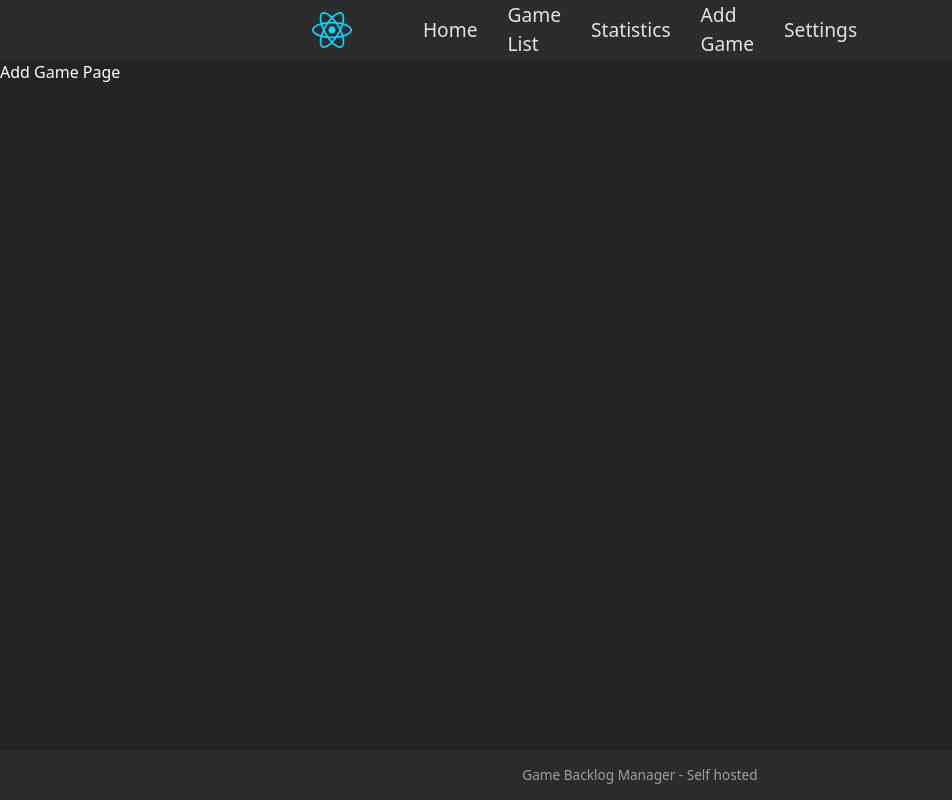
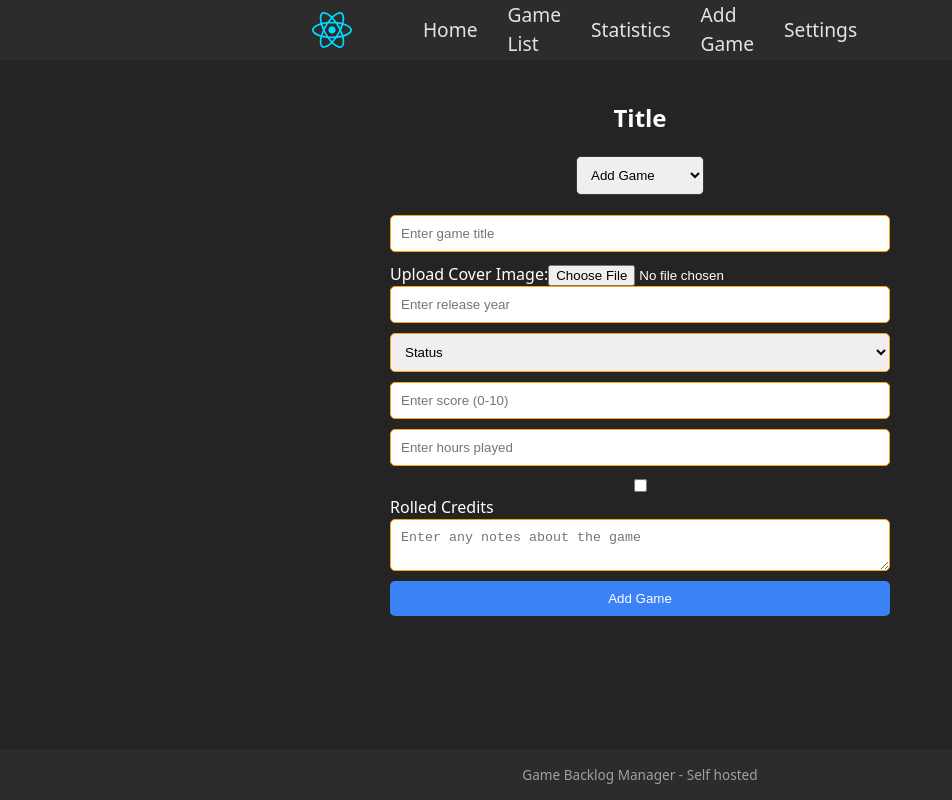
Before and after one commit to SirSalsa/Obelyx, a React (Vite) app in the folder gamebacklog.frontend/: page /add-game in a window 1280 px wide. Shown: the whole page, without its empty margins (0-952 px from the left). Built offline with nearby package versions, Linux system fonts and the light colour scheme.

Commit message:
Added page for importing/exporting

```diff
--- a/gamebacklog.frontend/src/App.jsx
+++ b/gamebacklog.frontend/src/App.jsx
@@ -5,7 +5,7 @@ import Footer from './modules/Footer/Footer'
 
 // Pages
 import GameList from './modules/GameList/GameList'
-
+import ImportExport from './modules/ImportExport/ImportExport'
 
 function App() {
   return (
@@ -17,7 +17,7 @@ function App() {
           <Route path="/" element={<div>Home Page</div>} />
           <Route path="/games" element={<GameList />} />
           <Route path="/statistics" element={<div>Statistics Page</div>} />
-          <Route path="/add-game" element={<div>Add Game Page</div>} />
+          <Route path="/add-game" element={<ImportExport />} />
           <Route path="/settings" element={<div>Settings Page</div>} />
         </Routes>
         <Footer />
--- /dev/null
+++ b/gamebacklog.frontend/src/modules/ImportExport/ImportExport.jsx
@@ -0,0 +1,44 @@
+import "./ImportExport.scss"
+
+function ImportExport() {
+    return (
+        <main className="ImportExport">
+            <h2>Title</h2>
+            <select name="sort" id="sort">
+                <option value="add">Add Game</option>
+                {/** Add other pages later */}
+                <option value="import">Import Games</option>
+                <option value="export">Export Games</option>
+            </select>
+            {/** Render content based on selected option */}
+            <div className="ImportExport_Content">
+
+            </div>
+            <div className="Add_Container">
+                <input type="text" title="Title" placeholder="Enter game title" />
+                <form>
+                    <label htmlFor="image">Upload Cover Image:</label>
+                    <input type="file" id="image" name="image" />
+                </form>
+                <input type="text" title="Release Year" placeholder="Enter release year" />
+                <select name="status" id="status">
+                    <option value="" disabled selected>Status</option>
+                    <option value="all">All</option>
+                    <option value="wishlist">Wishlist</option>
+                    <option value="planned">Planned</option>
+                    <option value="playing">Playing</option>
+                    <option value="paused">Paused</option>
+                    <option value="completed">Completed</option>
+                    <option value="dropped">Dropped</option>
+                </select>
+                <input type="number" title="Score" placeholder="Enter score (0-10)" min="0" max="10" />
+                <input type="number" title="Hours Played" placeholder="Enter hours played" min="0" />
+                <input type="checkbox" /> Rolled Credits
+                <textarea title="Notes" placeholder="Enter any notes about the game"></textarea>
+                <button id="add-game-button">Add Game</button>
+            </div>
+        </main>
+    )
+}
+
+export default ImportExport;
--- /dev/null
+++ b/gamebacklog.frontend/src/modules/ImportExport/ImportExport.scss
@@ -0,0 +1,58 @@
+@use "../../base.scss" as *;
+@use "sass:color";
+
+.ImportExport {
+    display: flex;
+    flex-direction: column;
+    align-items: center;
+    padding: 20px;
+
+    h2 {
+        margin-bottom: 20px;
+    }
+
+    select {
+        margin-bottom: 20px;
+        padding: 10px;
+        border-radius: 5px;
+        border: 1px solid $color-border
+    }
+
+    &_Content {
+        // Add styling for the content area if needed
+    }
+
+    .Add_Container {
+        display: flex;
+        flex-direction: column;
+        width: 80%;
+        max-width: 500px;
+
+        input[type="text"],
+        input[type="number"],
+        select,
+        textarea {
+            margin-bottom: 10px;
+            padding: 10px;
+            border-radius: 5px;
+            border: 1px solid $color-secondary;
+        }
+
+        textarea {
+            resize: vertical;
+        }
+
+        button {
+            padding: 10px 20px;
+            background-color: $color-primary;
+            color: white;
+            border: none;
+            border-radius: 5px;
+            cursor: pointer;
+
+            &:hover {
+                background-color: color.adjust($color-primary, $lightness: 10%);
+            }
+        }
+    }
+}
```
Also changed, not shown: 1 other file (tests, documents, lock files or other folders).
